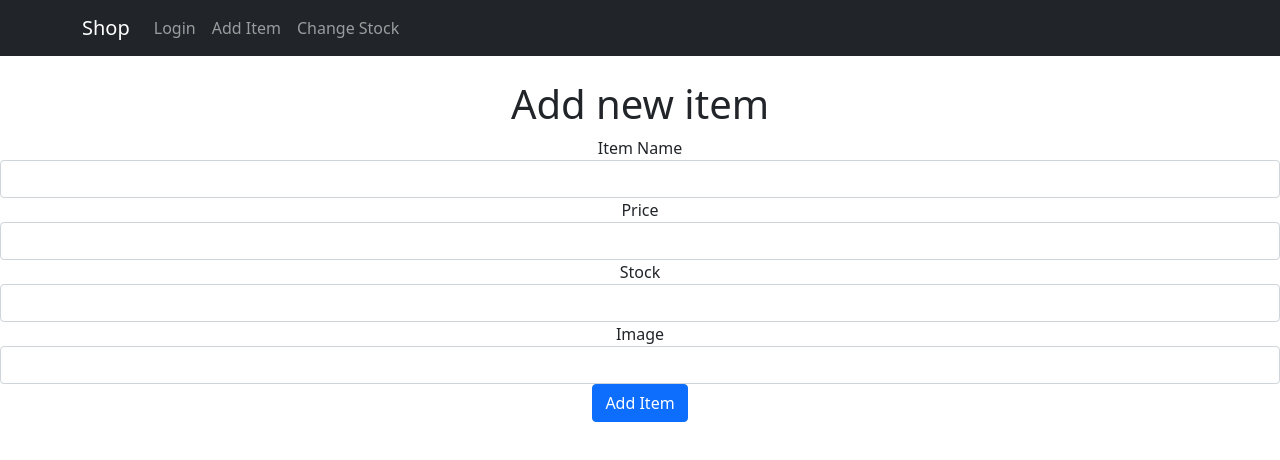
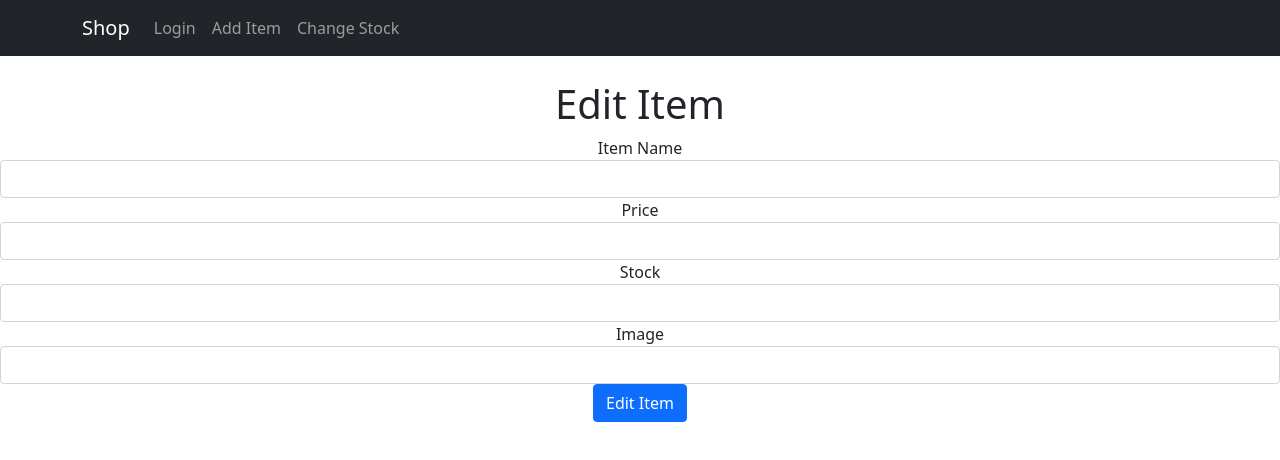
Before and after one commit to killbot24/DataRep-Project, a React (Create React App) app: page /EditItem/1 in a window 1280 px wide. Shown: the top 460 px of the page. Built offline with nearby package versions, Linux system fonts and the light colour scheme; no server answers.

Commit message:
Fix to edit Item,Build Done

```diff
--- a/src/Componets/EditItem.js
+++ b/src/Componets/EditItem.js
@@ -75,6 +75,7 @@ export class EditItem extends React.Component {
         }
         axios.put('http://localhost:4000/items/' + this.state._id, newItem).then((res) => {
             console.log(res);
+            alert("Item changed!");
         })
             .catch((err) => {
                 console.log(err);
@@ -84,7 +85,7 @@ export class EditItem extends React.Component {
     render() {
         return (
             <div className='App'>
-                <h1>Add new item</h1>
+                <h1>Edit Item</h1>
                 <form onSubmit={this.Submit}>
                     <div className='form-group'>
                         <label>Item Name</label>
@@ -107,7 +108,7 @@ export class EditItem extends React.Component {
                                onChange={this.HandleImagechange}></input>
                     </div>
                     <div className='form-group'>
-                        <input type='submit' value='Add Item' className='btn btn-primary'></input>
+                        <input type='submit' value='Edit Item' className='btn btn-primary'></input>
                     </div>
                 </form>
 
```
Also changed, not shown: 7 other files (tests, documents, lock files or other folders).
